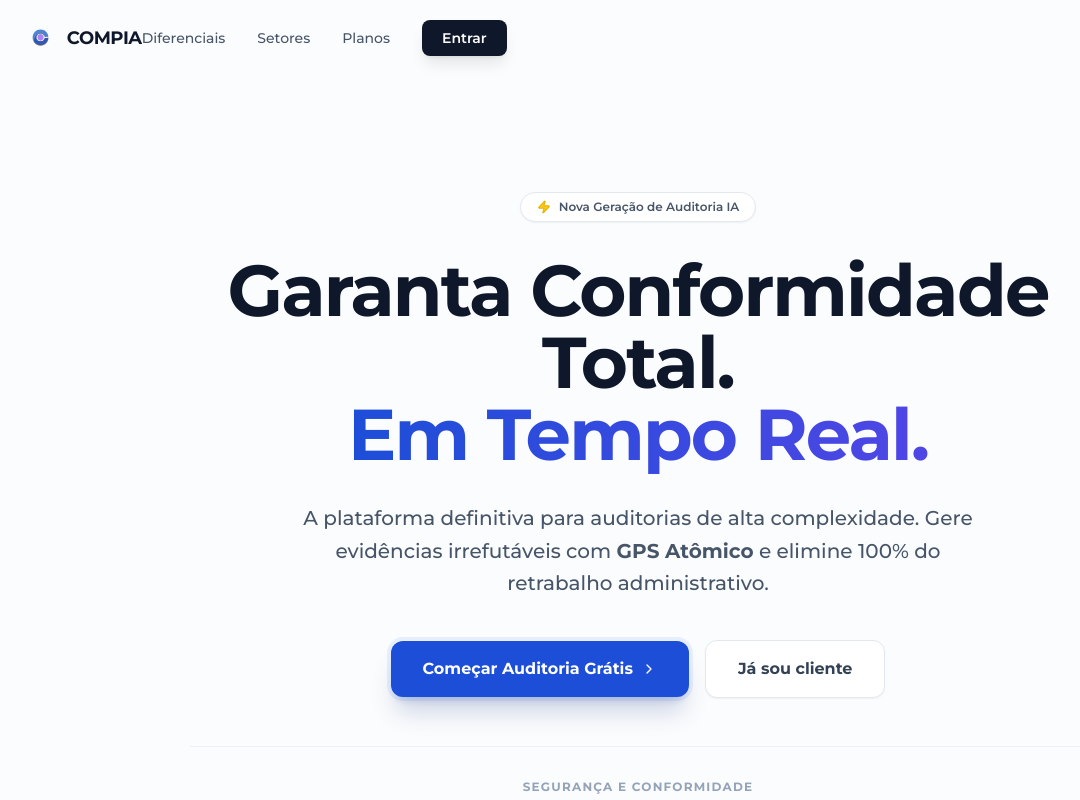
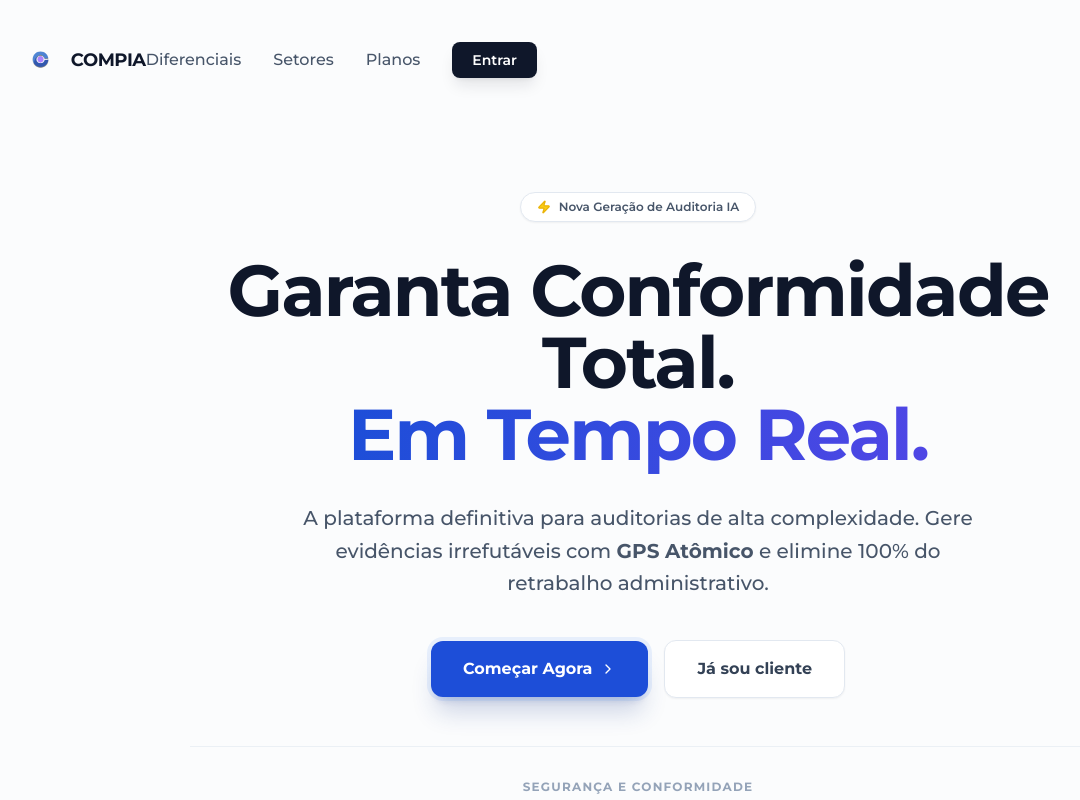
Before and after one commit to tiagossm/Compia-Enterprise, a React (Vite) app: page /landing in a window 1280 px wide. Shown: the whole page, without its empty margins (2-1082 px from the left). Built offline with nearby package versions, Linux system fonts and the light colour scheme; no server answers.

Commit message:
feat: Adiciona integração Asaas para faturamento, fluxo de checkout, páginas de destino e contexto de organização.

```diff
--- a/src/react-app/App.tsx
+++ b/src/react-app/App.tsx
@@ -69,6 +69,7 @@ export default function App() {
                   <Route path="/login" element={<Login />} />
                   <Route path="/register" element={<Register />} />
                   <Route path="/auth/callback" element={<AuthCallback />} />
+                  <Route path="/auth/signup" element={<Register />} />
                   <Route path="/shared/:token" element={<SharedInspection />} />
                   <Route path="/accept-invitation/:token" element={<AcceptInvitation />} />
 
--- a/src/react-app/components/landing/DynamicPricing.tsx
+++ b/src/react-app/components/landing/DynamicPricing.tsx
@@ -33,11 +33,11 @@ export default function DynamicPricing() {
                     console.warn('API de planos indisponível, usando fallback estático.');
                     setPlans([
                         {
-                            id: 'fallback-pro',
-                            name: 'professional',
-                            slug: 'pro-monthly',
-                            display_name: 'Professional',
-                            description: 'Para pequenas equipes e consultores independentes.',
+                            id: 'fallback-starter',
+                            name: 'starter',
+                            slug: 'starter-monthly',
+                            display_name: 'Essencial',
+                            description: 'Para profissionais que buscam eficiência básica.',
                             price_cents: 14900,
                             billing_period: 'monthly',
                             features: {
@@ -48,11 +48,11 @@ export default function DynamicPricing() {
                             is_active: true
                         },
                         {
-                            id: 'fallback-biz',
-                            name: 'business',
-                            slug: 'business-monthly',
-                            display_name: 'Business',
-                            description: 'Gestão completa para médias empresas.',
+                            id: 'fallback-pro',
+                            name: 'professional',
+                            slug: 'pro-monthly',
+                            display_name: 'Inteligente',
+                            description: 'Gestão completa com inteligência artificial.',
                             price_cents: 39900,
                             billing_period: 'monthly',
                             features: {
--- a/src/react-app/pages/LandingPage.tsx
+++ b/src/react-app/pages/LandingPage.tsx
@@ -160,8 +160,8 @@ export default function LandingPage() {
 
       {/* Navbar */}
       <nav className={`fixed w - full z - 50 transition - all duration - 300 ${scrolled ? 'bg-white/80 backdrop-blur-lg border-b border-slate-200/60 py-3' : 'bg-transparent py-5'} `}>
-        <div className="container mx-auto px-6 flex justify-between items-center">
-          <div className="flex items-center gap-2">
+        <div className="container mx-auto px-6 flex justify-between items-center h-20">
+          <div className="flex items-center gap-3">
             <div className="relative group cursor-pointer" onClick={() => window.scrollTo({ top: 0, behavior: 'smooth' })}>
               <img src="/compia_logo.png" alt="Compia" className="relative h-9 w-auto" />
             </div>
@@ -171,9 +171,9 @@ export default function LandingPage() {
           </div>
 
           <div className="hidden md:flex items-center space-x-8">
-            <a href="#recursos" className="text-sm font-medium text-slate-600 hover:text-slate-900 transition-colors">Diferenciais</a>
-            <a href="#setores" className="text-sm font-medium text-slate-600 hover:text-slate-900 transition-colors">Setores</a>
-            <a href="#planos" className="text-sm font-medium text-slate-600 hover:text-slate-900 transition-colors">Planos</a>
+            <a href="#recursos" className="text-base font-medium text-slate-600 hover:text-slate-900 transition-colors">Diferenciais</a>
+            <a href="#setores" className="text-base font-medium text-slate-600 hover:text-slate-900 transition-colors">Setores</a>
+            <a href="#planos" className="text-base font-medium text-slate-600 hover:text-slate-900 transition-colors">Planos</a>
             <button
               onClick={() => navigate('/login')}
               className="px-5 py-2 text-sm font-semibold text-white bg-slate-900 rounded-lg hover:bg-slate-800 transition-all hover:scale-105 active:scale-95 shadow-lg shadow-slate-900/10"
@@ -222,7 +222,7 @@ export default function LandingPage() {
               Nova Geração de Auditoria IA
             </div>
 
-            <h1 className="text-5xl md:text-7xl font-bold text-slate-900 tracking-tight mb-8 leading-[1.1] animate-slide-up">
+            <h1 className="text-5xl md:text-7xl font-bold text-slate-900 tracking-tight mb-8 leading-tight animate-slide-up">
               Garanta Conformidade Total. <br className="hidden md:block" />
               <span className="text-transparent bg-clip-text bg-gradient-to-r from-blue-700 to-indigo-600">Em Tempo Real.</span>
             </h1>
@@ -233,10 +233,10 @@ export default function LandingPage() {
 
             <div className="flex flex-col sm:flex-row gap-4 justify-center items-center animate-slide-up animation-delay-300">
               <button
-                onClick={() => navigate('/auth/signup')}
+                onClick={() => navigate('/auth/signup?plan=pro-monthly')}
                 className="w-full sm:w-auto px-8 py-4 bg-blue-700 text-white rounded-xl font-bold hover:bg-blue-800 transition-all hover:-translate-y-1 shadow-xl shadow-blue-900/20 flex items-center justify-center gap-2 group ring-4 ring-blue-500/10"
               >
-                Começar Auditoria Grátis
+                Começar Agora
                 <ChevronRight className="w-4 h-4 group-hover:translate-x-0.5 transition-transform" />
               </button>
               <button
```
Also changed, not shown: 1 other file (tests, documents, lock files or other folders).
